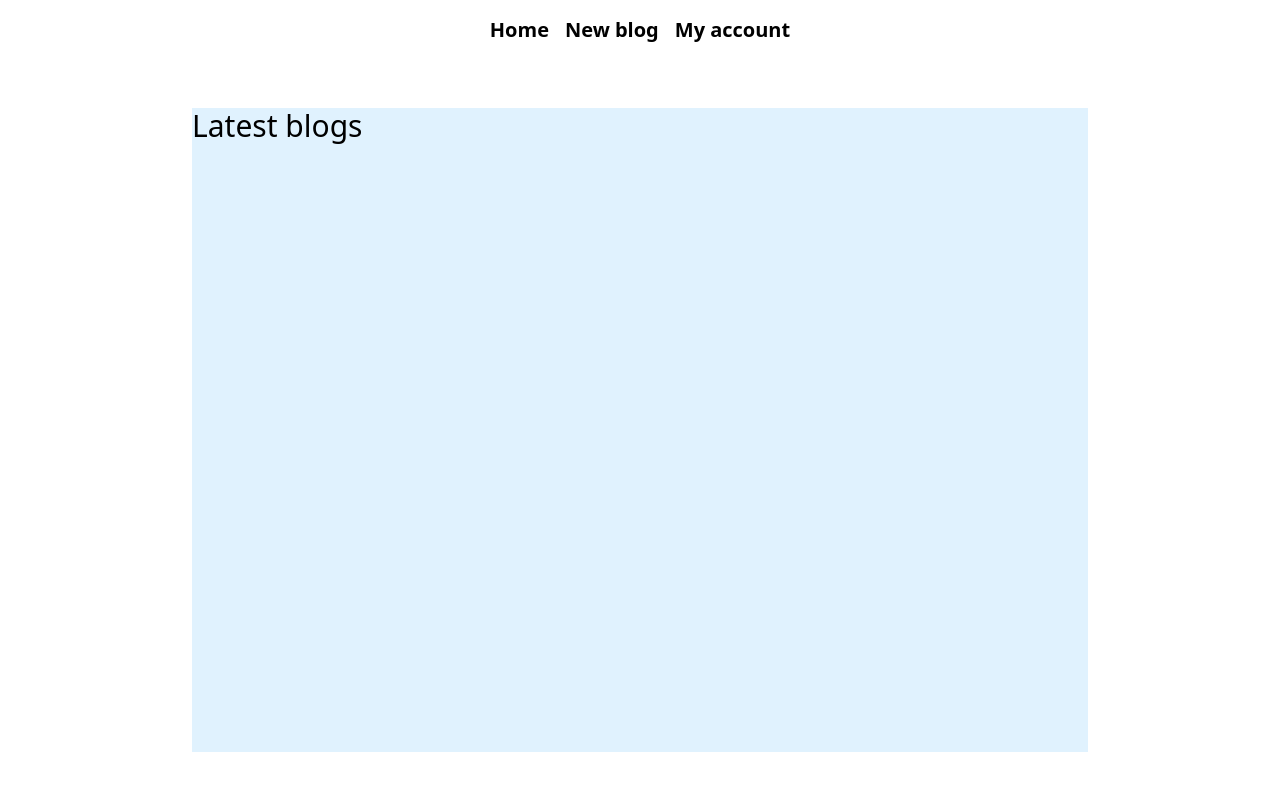
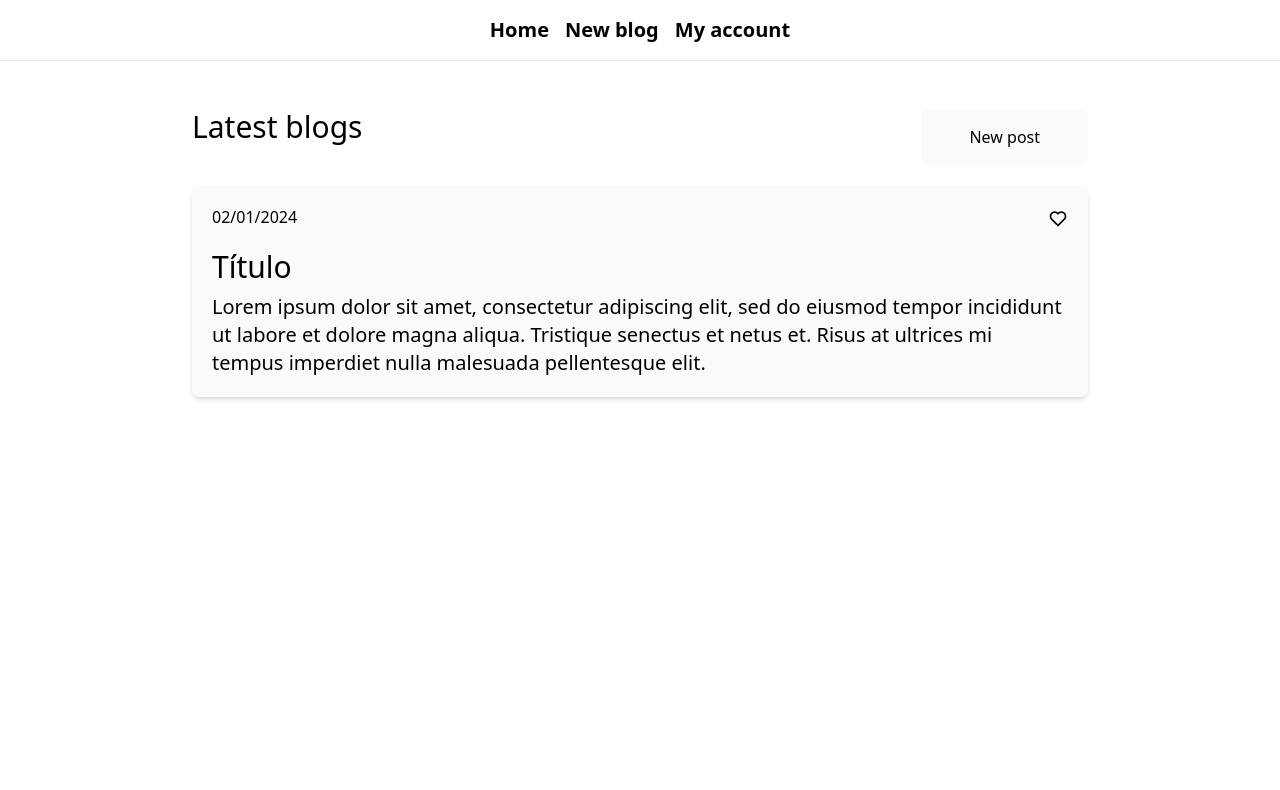
Before and after one commit to viniciusnevescosta/learning-react, a React (Vite) app: page / in a window 1280 px wide. Shown: the top 790 px of the page. Built offline with nearby package versions, Linux system fonts and the light colour scheme.

Commit message:
:sparkles: feat: BlogCard component

```diff
--- a/index.html
+++ b/index.html
@@ -1,10 +1,16 @@
-<!doctype html>
+<!DOCTYPE html>
 <html lang="pt-br">
   <head>
     <meta charset="UTF-8" />
     <link rel="icon" type="image/svg+xml" href="/vite.svg" />
     <meta name="viewport" content="width=device-width, initial-scale=1.0" />
     <title>SelfBlog</title>
+
+    <!-- icons -->
+    <link
+      href="https://cdn.jsdelivr.net/npm/remixicon@4.0.0/fonts/remixicon.css"
+      rel="stylesheet"
+    />
   </head>
   <body>
     <div id="root"></div>
--- /dev/null
+++ b/src/components/BlogCard.jsx
@@ -0,0 +1,21 @@
+const BlogCard = () => {
+  return (
+    <div className="flex flex-col gap-4 p-5 rounded-lg bg-zinc-50 shadow-md">
+      <div className="flex justify-between">
+        <p>02/01/2024</p>
+        <i className="ri-heart-line text-xl"></i>
+      </div>
+      <div className="flex flex-col gap-2">
+        <p className="text-3xl">Título</p>
+        <p className="text-xl">
+          Lorem ipsum dolor sit amet, consectetur adipiscing elit, sed do
+          eiusmod tempor incididunt ut labore et dolore magna aliqua. Tristique
+          senectus et netus et. Risus at ultrices mi tempus imperdiet nulla
+          malesuada pellentesque elit.
+        </p>
+      </div>
+    </div>
+  );
+};
+
+export default BlogCard;
--- a/src/components/Navbar.jsx
+++ b/src/components/Navbar.jsx
@@ -2,7 +2,7 @@ const Navbar = () => {
   return (
     <nav>
       {/* links */}
-      <div className="flex p-4 justify-center gap-4 text-xl font-bold">
+      <div className="flex p-4 justify-center gap-4 text-xl font-bold border-b">
         <a href="/">Home</a>
         <a href="/create">New blog</a>
         <a href="/account">My account</a>
--- a/src/pages/Home.jsx
+++ b/src/pages/Home.jsx
@@ -1,7 +1,18 @@
+// import { useState } from "react";
+import BlogCard from "../components/BlogCard";
+
 const Home = () => {
   return (
-    <section className="flex-1 bg-sky-100">
-      <h1 className="text-3xl">Latest blogs</h1>
+    <section className="flex-1 gap-5 flex flex-col">
+      <div className="flex justify-between">
+        <h1 className="text-3xl">Latest blogs</h1>
+        <button className="w-fit py-4 px-12 rounded-lg bg-zinc-50">
+          New post
+        </button>
+      </div>
+      <div className="flex-1 flex flex-col gap-2">
+        <BlogCard />
+      </div>
     </section>
   );
 };
```
